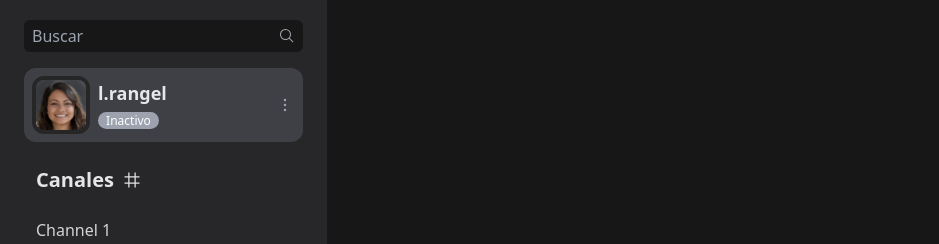
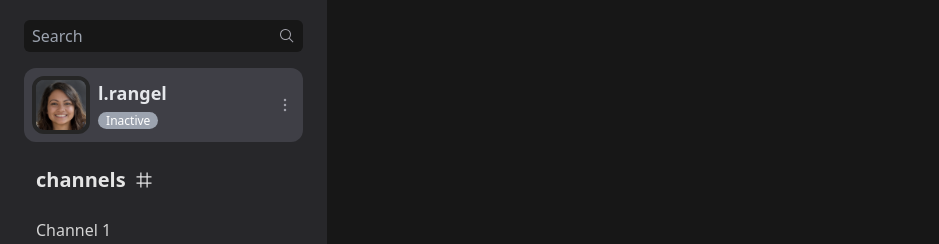
Before and after one commit to Larm1998/chatapp-vuex, a Vue app: page / in a window 1280 px wide. Shown: the top 244 px of the page, without its empty margins (0-939 px from the left). Built offline with nearby package versions, Linux system fonts and the light colour scheme.

Commit message:
Final Adjustments

```diff
--- a/src/components/InputSearch.vue
+++ b/src/components/InputSearch.vue
@@ -7,7 +7,7 @@ defineEmits(['update:modelValue'])
   <div class="input-search">
     <input
       type="text"
-      placeholder="Buscar"
+      placeholder="Search"
       :value="modelValue"
       @input="$emit('update:modelValue', $event.target.value)"
     />
--- a/src/components/ProfileCard.vue
+++ b/src/components/ProfileCard.vue
@@ -19,7 +19,7 @@ const props = defineProps({
 const { status } = toRefs(props)
 
 const statusText = computed(
-  () => status.value === 'active' ? 'Activo' : 'Inactivo'
+  () => status.value === 'active' ? 'Active' : 'Inactive'
 )
 </script>
 
--- a/src/views/HomeView.vue
+++ b/src/views/HomeView.vue
@@ -51,7 +51,7 @@ export default {
       :username="firstName(',')"
       :status="profile.status"
     />
-    <RouterLink to="/" class="channels-title">Canales <Icon icon="carbon:hashtag" /></RouterLink>
+    <RouterLink to="/" class="channels-title">channels <Icon icon="carbon:hashtag" /></RouterLink>
     <div class="channels">
       <ChatItem
         v-for="channel in getChannels(search)"
--- a/src/views/MessagesView.vue
+++ b/src/views/MessagesView.vue
@@ -9,7 +9,7 @@ export default {
   data() {
     return {
       channelId: null,
-      title: 'Nombre del canal',
+      title: 'Channel Name',
       people: [
         { id: 1, name: 'Tú', avatar: '/avatars/avatar.jpg' },
       ],
--- a/src/views/ProfileView.vue
+++ b/src/views/ProfileView.vue
@@ -15,7 +15,6 @@
 </template>
 
 <script>
-  import store from '@/store/store.js'
   import { mapState, mapActions } from 'vuex';
 
   export default {
```
